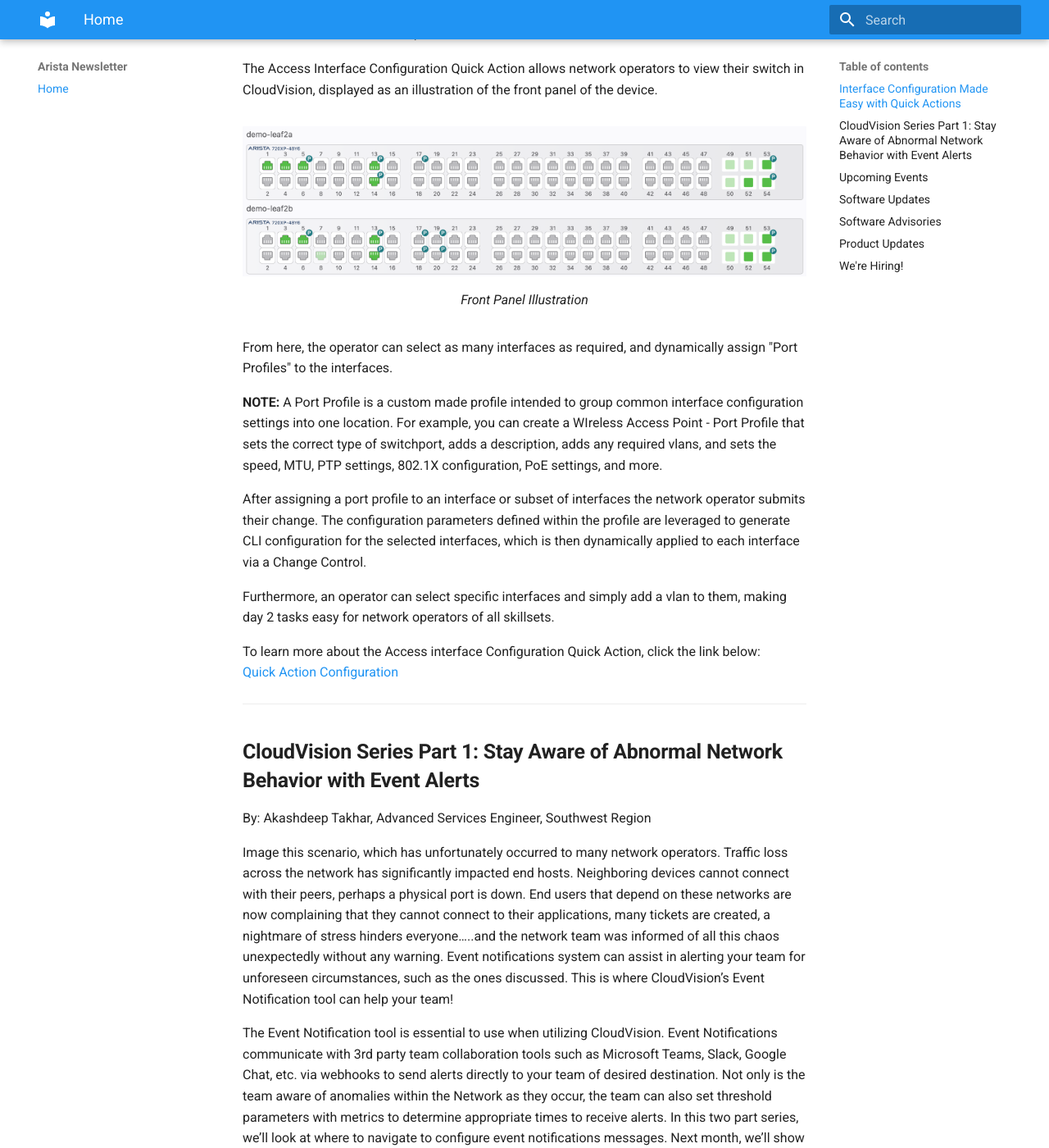
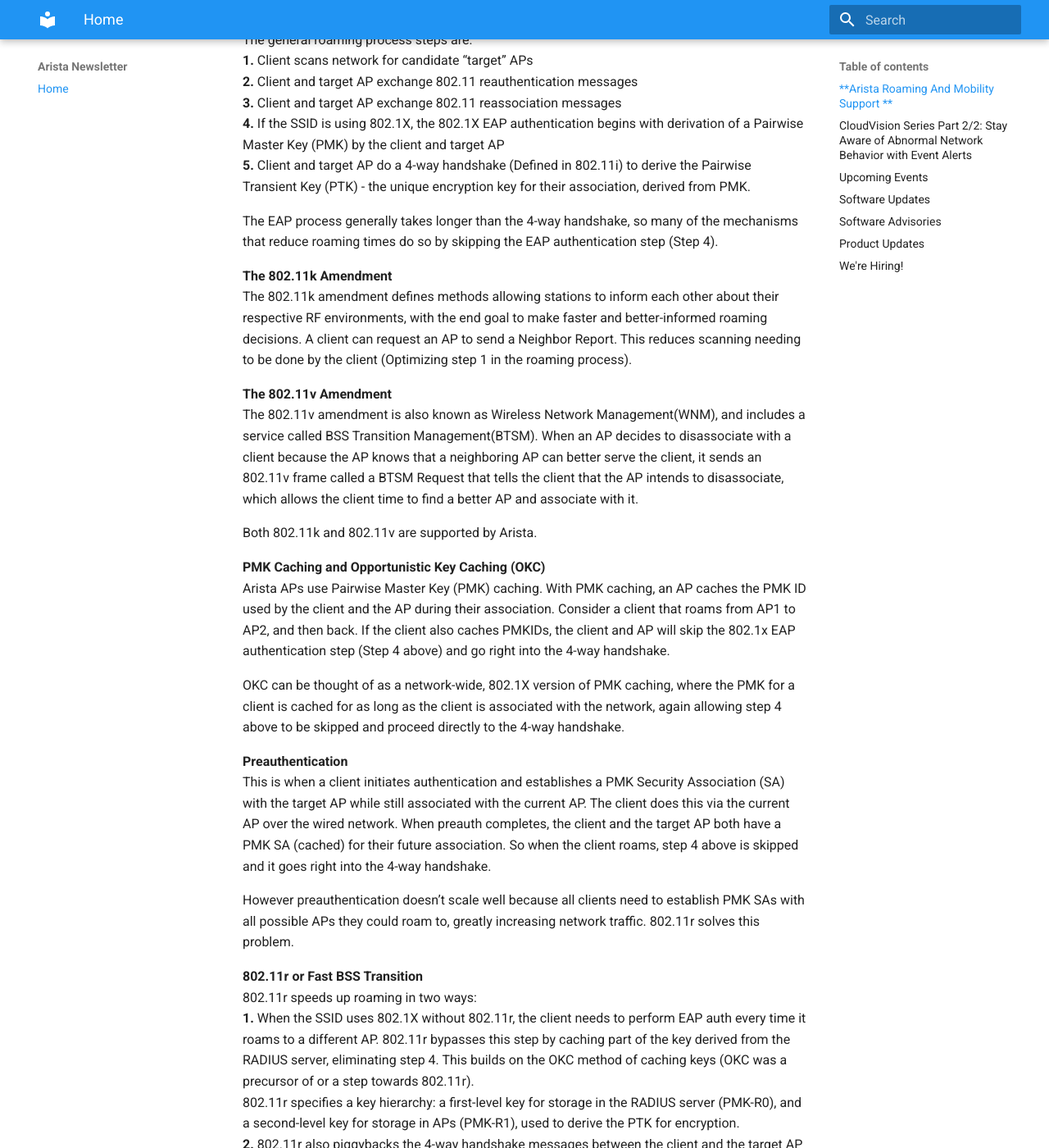
Before and after one commit to AristaSouthwest/Newsletter, an MkDocs documentation site: the page built from docs/index.md, in a window 1280 px wide and 1400 px high, scrolled down 702 px. Shown: the whole window at 82% size. Built offline with MkDocs 1.6.1 and Material for MkDocs 9.7.7, drawn with Linux system fonts in a browser that asks for light colours; some of the changed text lies outside the part shown.

Commit message:
December first push to repository

```diff
--- a/docs/index.md
+++ b/docs/index.md
@@ -1,72 +1,126 @@
  ![Image Placememt](img/Arista_Logo_copy.png)
 
 
-# Arista November Southwest Region Newsletter
+# Arista December Southwest Region Newsletter
 
-Welcome to the November 2024 newsletter for Arista customers in the U.S. Southwest Region!
+Welcome to the December 2024 newsletter for Arista customers in the U.S. Southwest Region!
 
 We welcome your feedback on the newsletter. If you have any ideas on what you want to see, please reach out to southwest@arista.com.
 
 ---
 
-## **Interface Configuration Made Easy with Quick Actions**
-By: Alex Bojko, Advanced Services Engineer, Southwest Region
+## **Arista Roaming And Mobility Support **
+By: Steven King, Systems Engineer, Southwest Region
 
-Configuring network devices can prove to be a tedious task. CloudVision Studios was introduced with the aim of easing device configuration hardships by providing a simple to navigate interface for device provisioning. By leveraging Studios, network engineers can configure a large subset of devices without ever typing in a single line of CLI. At Arista, we are constantly improving the functionality of CloudVision, and Studios, being a feature within CloudVision, is no exception. We are constantly reimagining device provisioning methods, with our latest improvement coming in the form of a feature called "Quick Actions."
+The main objectives for good client roaming support are:
+**1.** Maintain quality of experience
+**2.** Maintain security
 
-The Access Interface Configuration Quick Action allows network operators to view their switch in CloudVision, displayed as an illustration of the front panel of the device.
+This means it is desirable for clients to roam and not experience  interruptions to the services they are using, as well as for security to be maintained without unnecessary reauthentication.
+
+The general roaming process steps are:
+**1.** Client scans network for candidate “target” APs
+**2.** Client and target AP exchange 802.11 reauthentication messages
+**3.** Client and target AP exchange 802.11 reassociation messages
+**4.** If the SSID is using 802.1X, the 802.1X EAP authentication begins with derivation of a Pairwise Master Key (PMK) by the client and target AP
+**5.** Client and target AP do a 4-way handshake (Defined in 802.11i) to derive the Pairwise Transient Key (PTK) - the unique encryption key for their association, derived from PMK.
+
+The EAP process generally takes longer than the 4-way handshake, so many of the mechanisms that reduce roaming times do so by skipping the EAP authentication step (Step 4).
+
+**The 802.11k Amendment**
+The 802.11k amendment defines methods allowing stations to inform each other about their respective RF environments, with the end goal to make faster and better-informed roaming decisions. A client can request an AP to send a Neighbor Report.  This reduces scanning needing to be done by the client (Optimizing step 1 in the roaming process).
+
+**The 802.11v Amendment**
+The 802.11v amendment is also known as Wireless Network Management(WNM), and includes a service called BSS Transition Management(BTSM).  When an AP decides to disassociate with a client because the AP knows that a neighboring AP can better serve the client, it sends an 802.11v frame called a BTSM Request that tells the client that the AP intends to disassociate, which allows the client time to find a better AP and associate with it.
+
+Both 802.11k and 802.11v are supported by Arista.
+
+**PMK Caching and Opportunistic Key Caching (OKC)**
+Arista APs use Pairwise Master Key (PMK) caching. With PMK caching, an AP caches the PMK ID used by the client and the AP during their association. Consider a client that roams from AP1 to AP2, and then back.  If the client also caches PMKIDs, the client and AP will skip the 802.1x EAP authentication step (Step 4 above) and go right into the 4-way handshake.
+
+OKC can be thought of as a network-wide, 802.1X version of PMK caching, where the PMK for a client is cached for as long as the client is associated with the network, again allowing step 4 above to be skipped and proceed directly to the 4-way handshake.
+
+**Preauthentication**
+This is when a client initiates authentication and establishes a PMK Security Association (SA) with the target AP while still associated with the current AP.  The client does this via the current AP over the wired network.  When preauth completes, the client and the target AP both have a PMK SA (cached) for their future association.  So when the client roams, step 4 above is skipped and it goes right into the 4-way handshake.
+
+However preauthentication doesn’t scale well because all clients need to establish PMK SAs with all possible APs they could roam to, greatly increasing network traffic.  802.11r solves this problem.
+
+**802.11r or Fast BSS Transition**
+802.11r speeds up roaming in two ways:
+**1.** When the SSID uses 802.1X without 802.11r, the client needs to perform EAP auth every time it roams to a different AP. 802.11r bypasses this step by caching part of the key derived from the RADIUS server, eliminating step 4.  This builds on the OKC method of caching keys (OKC was a precursor of or a step towards 802.11r).
+802.11r specifies a key hierarchy: a first-level key for storage in the RADIUS server (PMK-R0), and a second-level key for storage in APs (PMK-R1), used to derive the PTK for encryption.
+**2.** 802.11r also piggybacks the 4-way handshake messages between the client and the target AP onto the reassociation messages, combining steps 3 and 5.  This is done whether the SSID uses 802.1X or WPA2-PSK.
+
+Arista supports 802.11r as well as a Mixed Mode option to allow clients that do not support 802.11r to connect the SSID.
+
+
+**Role of Inter-AP Coordination in Roaming**
+
+Rather than using a controller, the APs coordinate amongst themselves.  APs do this using L2 broadcast, among their RF neighbors, or through the Wireless Manager (WM) service. Regardless of the method chosen, the APs ensure a seamless roaming experience by sharing necessary information across all APs in the ESS.  For example when a SSID uses a captive portal, the state of the client with respect to the captive portal (authenticated with or logged off from the portal) is communicated to all APs in the ESS even if the inter-AP coordination method selected is narrower in scope.
+
+An additional consideration for an SSID using NAT-ed IP addresses is that DHCP messages need to be shared among APs so that a client connected to the SSID retains its IP address as it roams.  The relevant DHCP messages are therefore exchanged among all APs in the ESS. PMK caching information on the other hand, is shared per the specific configured  Inter-AP Coordination method.
+
+The table below shows the roaming-related information exchanged and the method used to exchange this information.
+
+
+
+
 
 
 
 <figure markdown>
-![Image Placement](img/Access Interface Config Quick Action Image.png)
-    <figcaption> Front Panel Illustration </figcaption>
+![Image Placement](img/December_Newsletter_Pic1.png)
+    <figcaption> Roaming Related Information Exchange </figcaption>
 </figure>
 
 
-From here, the operator can select as many interfaces as required, and dynamically assign "Port Profiles" to the interfaces.
+Contact your SE or ASE to learn more!
 
-
-**NOTE:** A Port Profile is a custom made profile intended to group common interface configuration settings into one location. For example, you can create a WIreless Access Point - Port Profile that sets the correct type of switchport, adds a description, adds any required vlans, and sets the speed, MTU, PTP settings, 802.1X configuration, PoE settings, and more.
-
-After assigning a port profile to an interface or subset of interfaces the network operator submits their change. The configuration parameters defined within the profile are leveraged to generate CLI configuration for the selected interfaces, which is then dynamically applied to each interface via a Change Control.
-
-Furthermore, an operator can select specific interfaces and simply add a vlan to them, making day 2 tasks easy for network operators of all skillsets.
-
-To learn more about the Access interface Configuration Quick Action, click the link below:
-[Quick Action Configuration](https://www.arista.io/help/articles/cHJvdmlzaW9uaW5nLnN0dWRpb3MuQWxsLmJ1aWx0SW4uYWNjZXNzLWludGVyZmFjZQ==)
 
 ---
 
-## **CloudVision Series Part 1: Stay Aware of Abnormal Network Behavior with Event Alerts**
+## **CloudVision Series Part 2/2: Stay Aware of Abnormal Network Behavior with Event Alerts**
 By: Akashdeep Takhar, Advanced Services Engineer, Southwest Region
 
-Image this scenario, which has unfortunately occurred to many network operators. Traffic loss across the network has significantly impacted end hosts. Neighboring devices cannot connect with their peers, perhaps a physical port is down. End users that depend on these networks are now complaining that they cannot connect to their applications, many tickets are created, a nightmare of stress hinders everyone…..and the network team was informed of all this chaos unexpectedly without any warning. Event notifications system can assist in alerting your team for unforeseen circumstances, such as the ones discussed. This is where CloudVision’s Event Notification tool can help your team!
 
-The Event Notification tool is essential to use when utilizing CloudVision. Event Notifications communicate with 3rd party team collaboration tools such as Microsoft Teams, Slack, Google Chat, etc. via webhooks to send alerts directly to your team of desired destination. Not only is the team aware of anomalies within the Network as they occur, the team can also set threshold parameters with metrics to determine appropriate times to receive alerts. In this two part series, we’ll look at where to navigate to configure event notifications messages. Next month, we’ll show how to set threshold metrics to trigger the notifications to send messages.
+In last month’s newsletter, we began our tour of the “Events” tab within CloudVision. The article provided the steps necessary to send alert messages from CloudVision to your 3rd party collaboration platform (Slack, Microsoft Teams, Syslog Server, etc). Along with the configuration, the article bridged the gap of sending alert messages by explaining the purpose of utilizing Webhooks. This leads to the question, how do I configure specific activities to monitor in my network? In this month’s article, we will complete our discussion of the Events tab by taking a dive into the “Event Generation” section. Upon completion of these steps, your instance will be prepared to monitor and receive alert messages based on your customized requirements.
+
+We began our previous article by navigating to the Events tab. At this point, the “Event Notifications” setup is complete and CloudVision understands the destination to send messages towards. However, how is CloudVision supposed to know what to monitor? This is where the “Event Generation” tab is factored in. Upon clicking on the “Events” tab, click on the “Event Generation” section.
 
 <figure markdown>
-![Image Placement](img/Akash_Newsletter_Events1.png)
-    <figcaption> Direction to navigate towards the Event Notification section </figcaption>
+![Image Placement](img/December_Newsletter_A2_Pic1.png)
+    <figcaption> Click on the events tab located on the left side of the page </figcaption>
 </figure>
 
 <figure markdown>
-![Image Placement](img/Akash_Newsletter_Events2.png)
-    <figcaption> Open the platform section </figcaption>
+![Image Placement](img/December_Newsletter_A2_Pic2.png)
+    <figcaption> Click on the event generation button, located on the top right</figcaption>
 </figure>
 
-Start by navigating to the “Event” tab on the CloudVision portal on the left hand side of the page. Note that the pictures shown are of the latest version of CloudVision. If you currently run the previous version’s UI, the “Events” tab should be shown on top of the page.
-
-Upon landing onto the “Events” tab, navigate the mouse to the top right and click on “Event Notifications”. This will bring you to the section where you can configure the platform to receive notifications upon. How exactly does CloudVision communicate to these 3rd party platforms? This is accomplished via Webhooks. Webhooks use APIs to send communication data between the two tools. Webhook are created by the 3rd party platform and are unique for where it is sending API calls to. Each platform has a simple guide on generating the Webhook for CloudVision to use. Upon generating the Webhook, you can simply paste it to CloudVision and begin to send test messages.
+Event types are a list of anomalies that occur in your network. You can choose from over 70+ different types to monitor for activities ranging from traffic disruption, to potential hardware outages. By sending alerts, CloudVision protects your production from potential catastrophic damage by anticipating the anomaly through user input. You have the ability to set a numeric threshold value that will trigger CloudVision to send messages informing the user of the event. For our example, we will set up an event generation with the event type “Device stopped streaming”.
 
 <figure markdown>
-![Image Placement](img/Akash_Newsletter_Events3.png)
-    <figcaption> Click on Receivers Tab </figcaption>
+![Image Placement](img/December_Newsletter_A2_Pic3.png)
+    <figcaption> Navigate the lists of event types to find "Device Stopped Streaming"</figcaption>
 </figure>
 
-Under the “Receivers tab”, create a “Receiver” to inform CloudVision where to send the alert towards. Although the Webhook is recorded within the “Platform” tab, the “Receiver” tab finalizes the setting for CloudVision to recognize the receiving location.
+As you click on the event type, notice that there is a default section. This is called a “rule”. You have the ability to add multiple rules for CloudVision to inspect prior to sending out messages. If none of the rules are configured, the default rule will be responsible for checking events.
 
-By configuring Event Notifications, your team will be aware of ongoing concern within the Network. Rather than logging in to constantly monitor the network, CloudVision can help automate the monitoring task by sending alerts for abnormal behavior within the network fabric. Not only would this allow the team to quickly identify the matter, this would also allow the team to receive the issue faster than the end hosts bugging you about the issue. Contact your SE or ASE to receive help on setting up Event Notifications today!
+<figure markdown>
+![Image Placement](img/December_Newsletter_A2_Pic4.png)
+    <figcaption> Event Rules List </figcaption>
+</figure>
+
+Notice the middle boxes labeled “Severity” , “Raise Time” , “Clear Time”? Those are the values you input to trigger the event alert. Severity is a label included in the message to show the user the level of importance of the event as determined by the user that created the input. You have the options of choosing between: Debug, Info, Warning, Error, or Critical. “Raise Time” is the number of seconds the event has to occur for before sending out the message. “Clear Time” is the number of seconds the event should be inactive for before clearing the event message from the CloudVision event page. When an event occurs, not only do you receive the message, in addition to this the event tab also records the event for you to reference in the future.
+
+<figure markdown>
+![Image Placement](img/December_Newsletter_A2_Pic3.png)
+    <figcaption> Threshold Values To Input </figcaption>
+</figure>
+
+In our example, if we input 120 for "Raise Time", 240 for "Clear Time" and Critical for "Severity", CloudVision will monitor the chosen device and interface to see if the link is down for more than 120 seconds. If that is true, CloudVision sends a message to the assigned receiver within the "Notifications" section with a "Critical" message alerting you of a discuption in your device's streaming telemetry.
+
+After completing these steps, click on the top right button labeled “Save”. Your Event tab configuration is now complete! Navigate to the main Event tab to send a test message to ensure the setup was successful. Within a few steps not only were you able to utilize this feature in CloudVision, we also have an additional tool that is active in checking your network health. This is just one of many tools used in CloudVision to help automate tasks along with taking the burden of performing compliance checks for fostering an effective environment.
 
 
 Links for additional information on Events:
```
Also changed, not shown: docs/img/December_Newsletter_A2_Pic1.png (added), docs/img/December_Newsletter_A2_Pic2.png (added), docs/img/December_Newsletter_A2_Pic3.png (added), docs/img/December_Newsletter_A2_Pic4.png (added), docs/img/December_Newsletter_Pic1.png (added), site/img/Akash_Newsletter_Events1.png (added), site/img/Akash_Newsletter_Events2.png (added), site/img/Akash_Newsletter_Events3.png (added), site/img/November_Article2_Pic1.png (deleted), site/img/November_Article2_Pic2.png (deleted), site/img/November_Article2_Pic3.png (deleted), site/img/October_Newsletter_A1.png (deleted), site/img/October_Newsletter_A2.png (deleted), site/img/October_Newsletter_A22.png (deleted), 2 more files, 2 other files.
